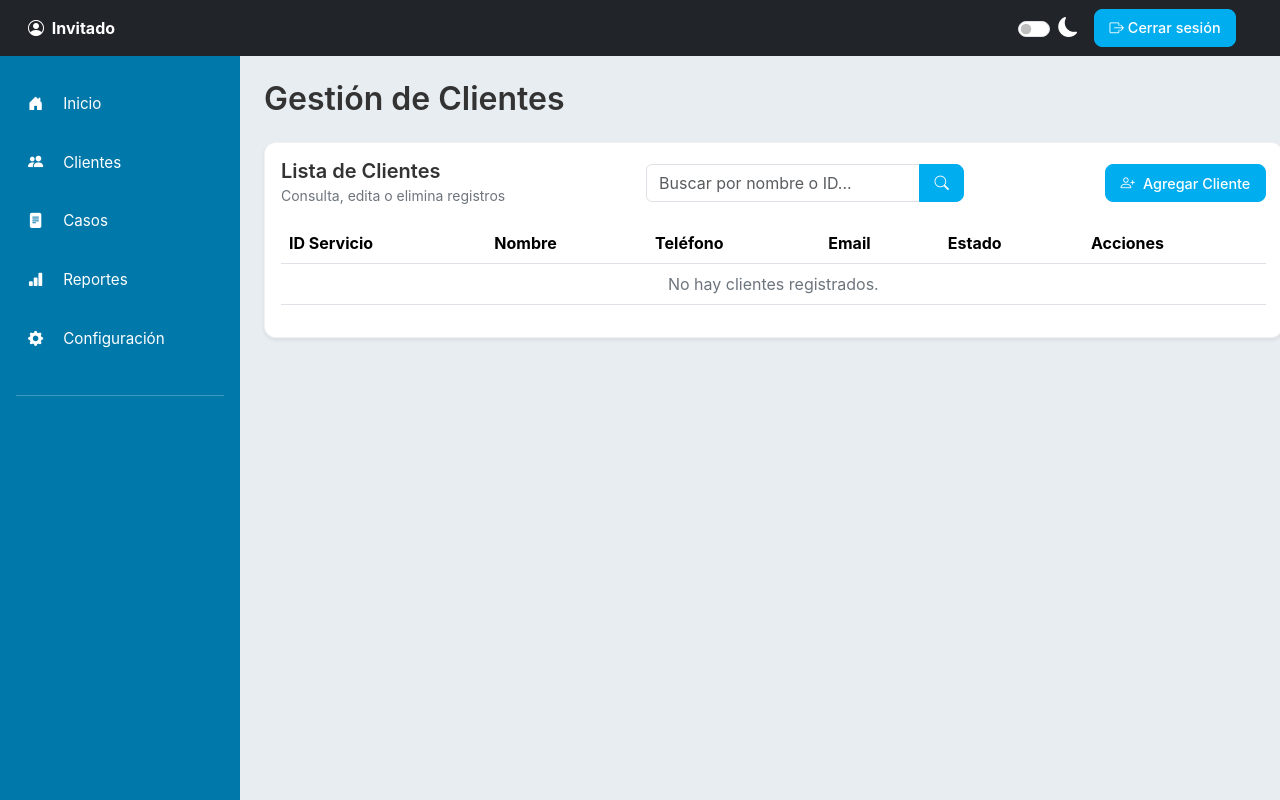
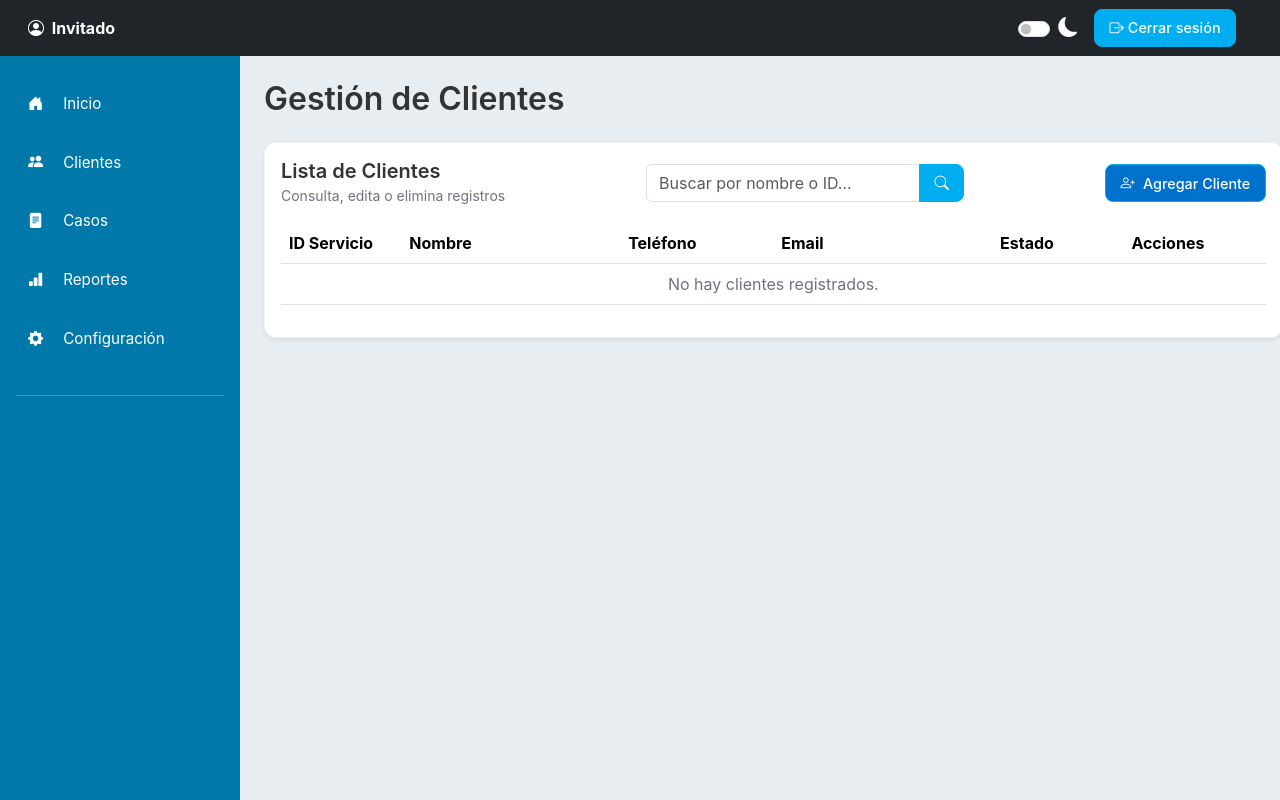
Before and after one commit to EduardoFCpollo/TELMEX, a PHP site: page /modulos/clientes.html in a window 1280 px wide. Run offline with PHP 8.4, Linux system fonts and the light colour scheme; data that the repository does not hold is empty.

Commit message:
tabla clientes muestra el estado correcto(todavia esta en prueva)

```diff
--- a/controller/ClienteController.php
+++ b/controller/ClienteController.php
@@ -24,14 +24,41 @@ class ClienteController {
     }
 }
 
-// Si se accede directamente desde fetch o navegador
-if (basename(__FILE__) == basename($_SERVER['SCRIPT_FILENAME'])) {
+// Muestra errores para depurar
+error_reporting(E_ALL);
+ini_set('display_errors', 1);
+
+// ✅ Si se llama con ?accion=listar
+if (isset($_GET['accion']) && $_GET['accion'] === 'listar') {
     header('Content-Type: application/json; charset=utf-8');
 
     $controller = new ClienteController($conn);
     $clientes = $controller->obtenerClientes();
 
-    echo json_encode($clientes, JSON_UNESCAPED_UNICODE);
+    // Si no hay resultados, devolver arreglo vacío
+    if (empty($clientes)) {
+        echo json_encode([]);
+        $conn->close();
+        exit;
+    }
+
+    $clientesArray = array_map(function($cliente) {
+        $estadoLimpio = ucfirst(strtolower(trim($cliente->estatus ?? 'Desconocido')));
+
+        return [
+            'idCliente'  => $cliente->N_Servicio,
+            'nombre'     => $cliente->nombre,
+            'telefono'   => $cliente->telefono,
+            'email'      => $cliente->correo,
+            'estado'     => $estadoLimpio,
+            'direccion'  => $cliente->direccion,
+            'f_contrato' => $cliente->f_contrato
+        ];
+    }, $clientes);
+
+    echo json_encode($clientesArray, JSON_UNESCAPED_UNICODE);
     $conn->close();
+    exit;
 }
+
 ?>
--- a/elementos/T_cliente/estilos.css
+++ b/elementos/T_cliente/estilos.css
@@ -5,3 +5,85 @@
   background-color: #0072ce;
   color: #fff;
 }
+
+
+/* Control general del ancho de la tabla */
+.table {
+  table-layout: fixed;
+  width: 100%;
+}
+
+/* Celdas con texto largo: recorte con puntos suspensivos */
+.table th,
+.table td {
+  white-space: nowrap;
+  overflow: hidden;
+  text-overflow: ellipsis;
+  vertical-align: middle;
+}
+
+/* Definimos anchos fijos por columna */
+.table th:nth-child(1),
+.table td:nth-child(1) {
+  width: 110px; /* ID Servicio */
+}
+
+.table th:nth-child(2),
+.table td:nth-child(2) {
+  width: 200px; /* Nombre */
+}
+
+.table th:nth-child(3),
+.table td:nth-child(3) {
+  width: 140px; /* Teléfono */
+}
+
+.table th:nth-child(4),
+.table td:nth-child(4) {
+  width: 200px; /* Email */
+}
+
+.table th:nth-child(5),
+.table td:nth-child(5) {
+  width: 120px; /* Estado */
+}
+
+.table th:nth-child(6),
+.table td:nth-child(6) {
+  width: 130px; /* Acciones */
+}
+
+/* Evita que los botones se encimen */
+.table td button {
+  min-width: 34px;
+  margin: 2px;
+}
+
+/* Hover suave */
+.table-hover tbody tr:hover {
+  background-color: #f5f5f5;
+}
+
+/* Botón Telmex */
+.btn-telmex {
+  background-color: #0072ce;
+  color: #fff;
+}
+
+.btn-telmex:hover {
+  background-color: #005fa3;
+  color: #fff;
+}
+
+/* Evitar recorte en la columna de acciones */
+.table td:last-child {
+  white-space: nowrap;
+  overflow: visible;
+  text-overflow: unset;
+}
+
+/* Espaciado y consistencia en los botones */
+.table td button {
+  min-width: 36px;
+  margin: 2px;
+}
--- a/elementos/T_cliente/tabla_cliente.html
+++ b/elementos/T_cliente/tabla_cliente.html
@@ -1,3 +1,5 @@
+
+
 <div class="card p-3 shadow-sm">
   <div class="d-flex flex-wrap justify-content-between align-items-center mb-3 gap-2">
     <div>
--- a/elementos/T_cliente/tabla_cliente.js
+++ b/elementos/T_cliente/tabla_cliente.js
@@ -1,38 +1,74 @@
 async function cargarClientes() {
   try {
     const response = await fetch('../controller/ClienteController.php?accion=listar');
-    const data = await response.json();
+
+    // Verificamos si la respuesta del servidor está vacía o con error
+    if (!response.ok) {
+      throw new Error(`Error HTTP: ${response.status}`);
+    }
+
+    const text = await response.text(); // Leemos primero como texto
+    if (!text.trim()) {
+      throw new Error("Respuesta vacía del servidor");
+    }
+
+    const data = JSON.parse(text); // Convertimos manualmente a JSON
 
     const tbody = document.getElementById('tablaClientes');
     tbody.innerHTML = '';
 
     if (!data || data.length === 0) {
-      tbody.innerHTML = `<tr><td colspan="6" class="text-center text-muted">No hay clientes registrados.</td></tr>`;
+      tbody.innerHTML = `
+        <tr>
+          <td colspan="6" class="text-center text-muted">No hay clientes registrados.</td>
+        </tr>`;
       return;
     }
 
     data.forEach(cliente => {
-      const estadoBadge =
-        cliente.estado === 'Activo'
-          ? '<span class="badge bg-success">Activo</span>'
-          : '<span class="badge bg-warning text-dark">En riesgo</span>';
+      console.log('Estado recibido:', cliente.estado);
+
+      let estadoBadge = '';
+      // 🔹 Normalizar el texto del estado (quitar acentos, espacios y pasar a minúsculas)
+      const estadoNormalizado = (cliente.estado || '')
+        .normalize('NFD')
+        .replace(/[\u0300-\u036f]/g, '')
+        .trim()
+        .toLowerCase();
+
+      if (estadoNormalizado === 'activo') {
+        estadoBadge = '<span class="badge bg-success">Activo</span>';
+      } else if (estadoNormalizado === 'suspendido') {
+        estadoBadge = '<span class="badge bg-warning text-dark">Suspendido</span>';
+      } else if (estadoNormalizado === 'cancelado') {
+        estadoBadge = '<span class="badge bg-danger">Cancelado</span>';
+      } else {
+        estadoBadge = `<span class="badge bg-secondary">${cliente.estado || 'Desconocido'}</span>`;
+      }
 
       const fila = `
         <tr>
           <td>${cliente.idCliente}</td>
           <td>${cliente.nombre}</td>
           <td>${cliente.telefono}</td>
-          <td>${cliente.email}</td>
+          <td>${cliente.email || '-'}</td>
           <td>${estadoBadge}</td>
-          <td>
-            <button class="btn btn-sm btn-primary me-1" data-bs-toggle="modal" data-bs-target="#modalEditarCliente" onclick="editarCliente('${cliente.idCliente}')">
-              <i class="bi bi-pencil-fill"></i>
+          <td class="text-nowrap text-center">
+            <button class="btn btn-sm btn-outline-info me-1" title="Ver detalles"
+                    data-bs-toggle="modal" data-bs-target="#modalDetallesCliente"
+                    onclick="verCliente('${cliente.idCliente}')">
+              <i class="bi bi-eye"></i>
             </button>
-            <button class="btn btn-sm btn-danger me-1" onclick="eliminarCliente('${cliente.idCliente}')">
-              <i class="bi bi-trash-fill"></i>
+
+            <button class="btn btn-sm btn-outline-primary me-1" title="Editar"
+                    data-bs-toggle="modal" data-bs-target="#modalEditarCliente"
+                    onclick="editarCliente('${cliente.idCliente}')">
+              <i class="bi bi-pencil"></i>
             </button>
-            <button class="btn btn-sm btn-info text-white" data-bs-toggle="modal" data-bs-target="#modalDetallesCliente" onclick="verCliente('${cliente.idCliente}')">
-              <i class="bi bi-file-earmark-text"></i>
+
+            <button class="btn btn-sm btn-outline-danger" title="Eliminar"
+                    onclick="eliminarCliente('${cliente.idCliente}')">
+              <i class="bi bi-trash"></i>
             </button>
           </td>
         </tr>`;
@@ -45,18 +81,12 @@ async function cargarClientes() {
   }
 }
 
-// Ejecutar función al cargar el archivo
+// Ejecutar al cargar
 cargarClientes();
 
-// Botones adicionales
-const scriptEditar = document.createElement('script');
-scriptEditar.src = '../elementos/T_cliente/btn_cliente/editar.js';
-document.body.appendChild(scriptEditar);
-
-const scriptEliminar = document.createElement('script');
-scriptEliminar.src = '../elementos/T_cliente/btn_cliente/eliminar.js';
-document.body.appendChild(scriptEliminar);
-
-const scriptVer = document.createElement('script');
-scriptVer.src = '../elementos/T_cliente/btn_cliente/ver.js';
-document.body.appendChild(scriptVer);
+// Cargar scripts específicos
+['editar', 'eliminar', 'ver'].forEach(action => {
+  const script = document.createElement('script');
+  script.src = `../elementos/T_cliente/btn_cliente/${action}.js`;
+  document.body.appendChild(script);
+});
--- a/modulos/clientes.html
+++ b/modulos/clientes.html
@@ -6,6 +6,7 @@
   <title>Clientes | Telmex</title>
   <link href="../bootstrap-5.3.8-dist/css/bootstrap.min.css" rel="stylesheet">
   <link href="../style.css" rel="stylesheet">
+  <link href="../elementos/T_cliente/estilos.css" rel="stylesheet">
   <link href="https://cdn.jsdelivr.net/npm/bootstrap-icons@1.11.3/font/bootstrap-icons.css" rel="stylesheet">
 </head>
 <body class="clientes">
```
